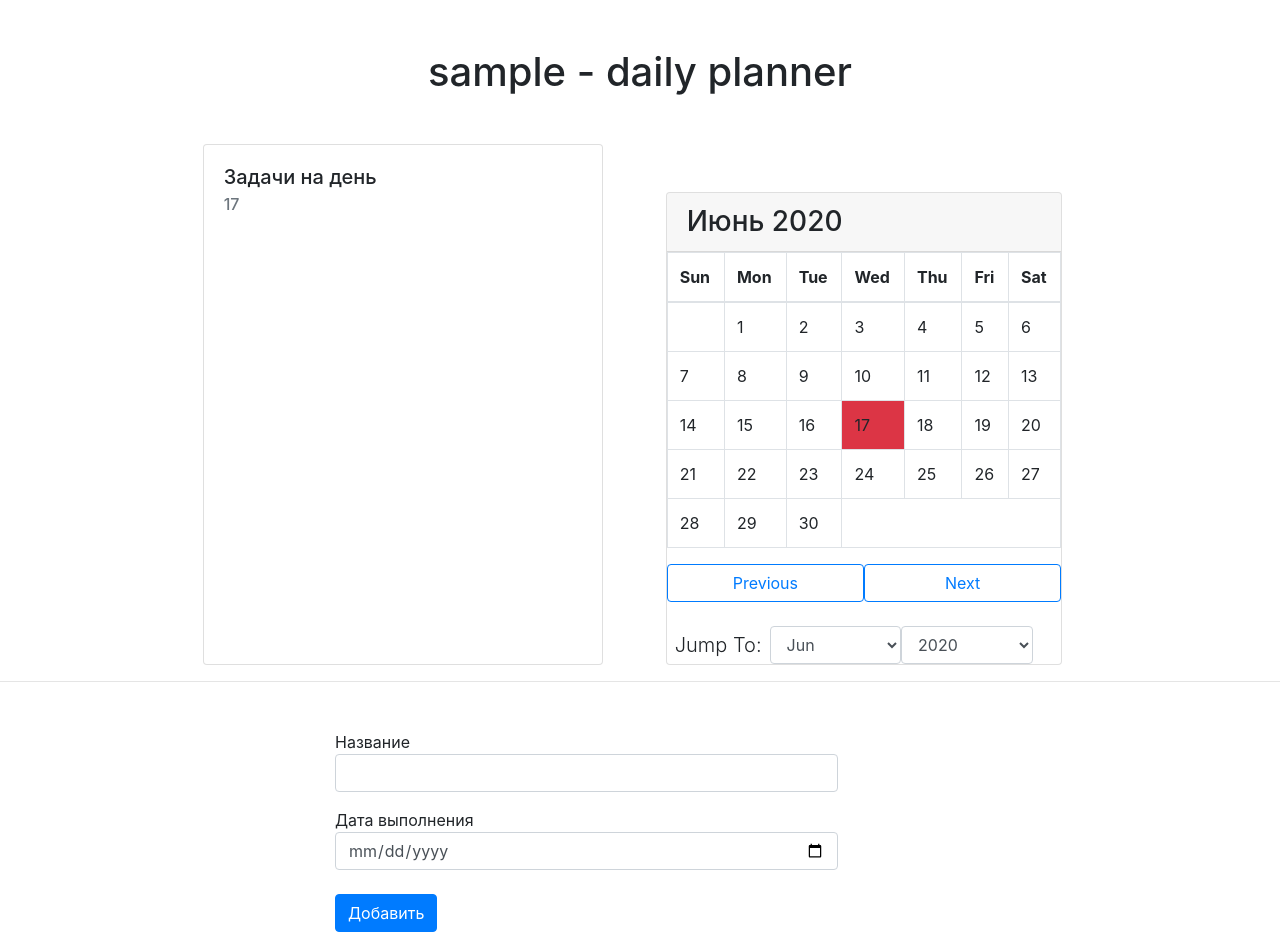
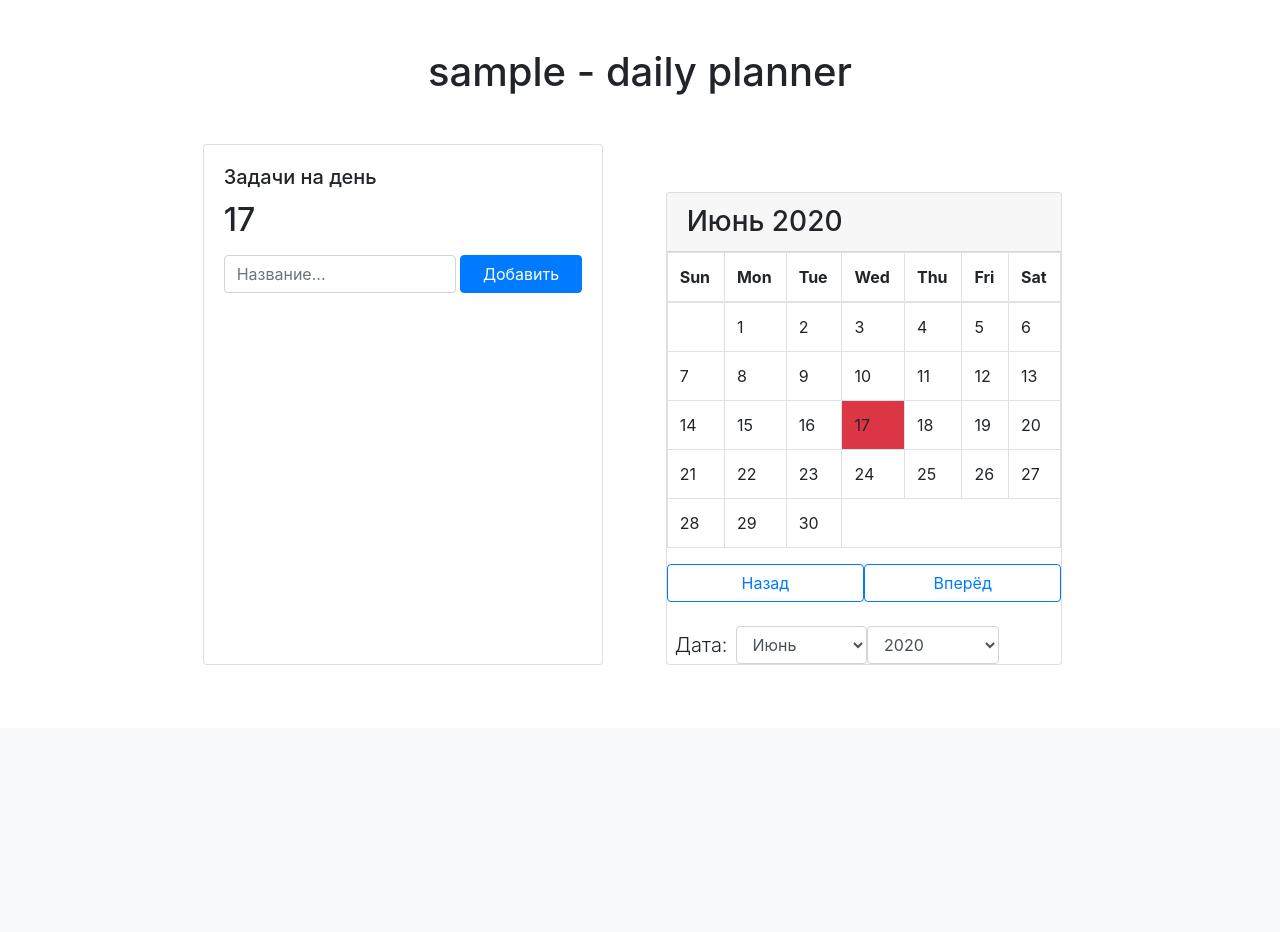
Before and after one commit to OhOverLord/daily-planner, a Django app: page /daily_planner/ in a window 1280 px wide. Shown: the part 72-1004 px from the top of the page. After the commit the page ends 737 px from the top, so only its background shows below. Run offline with Django 3.2, Linux system fonts and the light colour scheme; the visitor is signed in with stand-in values (Sample User, id 1); data comes from the database, SQL or seed files in the repository; data that the repository does not hold is empty; some libraries are stand-ins or nearby versions.

Commit message:
Added big update

```diff
--- a/dailyPlannerSite/dailyPlannerPage/templates/base_generic.html
+++ b/dailyPlannerSite/dailyPlannerPage/templates/base_generic.html
@@ -14,6 +14,8 @@
           color: #fff;
         }
     </style>
+    {% load static %}
+    <link rel="stylesheet" href="{% static 'css/style.css' %}">
 </head>
 <body>
 <nav class="navbar navbar-expand-lg sticky-top navbar-light bg-light d-flex">
--- a/dailyPlannerSite/dailyPlannerPage/templates/index.html
+++ b/dailyPlannerSite/dailyPlannerPage/templates/index.html
@@ -11,7 +11,18 @@
         <div class="card" style="width: 25rem;">
             <div class="card-body">
               <h5 class="card-title">Задачи на день</h5>
-              <h6 class="card-subtitle mb-2 text-muted" id="day-plan"></h6>
+              <div class="d-flex flex-column" id="day-plan">
+                  <div id="myDIV" class="header">
+                        <h2 id="titleDay"></h2>
+                        <div class="d-flex mt-3">
+                            <input type="text" id="myInput" class="form-control" placeholder="Название...">
+                            <input type="submit" onclick="newElement()" value="Добавить" class="btn btn-primary w-50 ml-1">
+                        </div>
+                    </div>
+
+                    <ul id="myUL" class="mt-3">
+                    </ul>
+              </div>
               <div id="cont-for-task"></div>
             </div>
         </div>
@@ -39,26 +50,26 @@
 
                 <div class="form-inline">
 
-                    <button class="btn btn-outline-primary col-sm-6" id="previous" onclick="previous()">Previous</button>
+                    <button class="btn btn-outline-primary col-sm-6" id="previous" onclick="previous()">Назад</button>
 
-                    <button class="btn btn-outline-primary col-sm-6" id="next" onclick="next()">Next</button>
+                    <button class="btn btn-outline-primary col-sm-6" id="next" onclick="next()">Вперёд</button>
                 </div>
                 <br/>
                 <form class="form-inline">
-                    <label class="lead mr-2 ml-2" for="month">Jump To: </label>
+                    <label class="lead mr-2 ml-2" for="month">Дата: </label>
                     <select class="form-control col-sm-4" name="month" id="month" onchange="jump()">
-                        <option value=0>Jan</option>
-                        <option value=1>Feb</option>
-                        <option value=2>Mar</option>
-                        <option value=3>Apr</option>
-                        <option value=4>May</option>
-                        <option value=5>Jun</option>
-                        <option value=6>Jul</option>
-                        <option value=7>Aug</option>
-                        <option value=8>Sep</option>
-                        <option value=9>Oct</option>
-                        <option value=10>Nov</option>
-                        <option value=11>Dec</option>
+                        <option value=0>Январь</option>
+                        <option value=1>Февраль</option>
+                        <option value=2>Март</option>
+                        <option value=3>Апрель</option>
+                        <option value=4>Май</option>
+                        <option value=5>Июнь</option>
+                        <option value=6>Июль</option>
+                        <option value=7>Август</option>
+                        <option value=8>Сентябоь</option>
+                        <option value=9>Октябрь</option>
+                        <option value=10>Ноябрь</option>
+                        <option value=11>Декабрь</option>
                     </select>
 
 
@@ -108,25 +119,22 @@
             </div>
         </div>
     </div>
-<hr>
-    <form action="{% url 'add_record' %}" method="POST" class="container mt-5 w-50">
-            {% csrf_token %}
-            {% for field in record_form %}
-                <div class="form-group row">
-                    <div class="col-sm-10">
-                            {{ field.label }}
-                            {{ field }}
-                    </div>
-                </div>
-            {% endfor %}
-            <input type="submit" value="Добавить" class="btn btn-primary mt-2">
-    </form>
+<!--<hr>-->
+<!--    <form action="{% url 'add_record' %}" method="POST" class="container mt-5 w-50">-->
+<!--            {% csrf_token %}-->
+<!--            {% for field in record_form %}-->
+<!--                <div class="form-group row">-->
+<!--                    <div class="col-sm-10">-->
+<!--                            {{ field.label }}-->
+<!--                            {{ field }}-->
+<!--                    </div>-->
+<!--                </div>-->
+<!--            {% endfor %}-->
+<!--            <input type="submit" value="Добавить" class="btn btn-primary mt-2">-->
+<!--    </form>-->
 {% endblock %}
 
 {% block script %}
-    <!--<button name="jump" onclick="jump()">Go</button>-->
-    <script src="scripts.js"></script>
-
     <!-- Optional JavaScript for bootstrap -->
     <!-- jQuery first, then Popper.js, then Bootstrap JS -->
     <script src="https://code.jquery.com/jquery-3.3.1.slim.min.js"
--- a/dailyPlannerSite/dailyPlannerPage/views.py
+++ b/dailyPlannerSite/dailyPlannerPage/views.py
@@ -91,15 +91,13 @@ class AddRecord(View):
                             , content_type='application/json')
 
     def post(self, request):
-        record_form = RecordForm(request.POST)
         current_user = request.user
-        if record_form.is_valid():
-            record = Record()
-            record.user = current_user
-            record.title = record_form.cleaned_data['title']
-            record.completion_date = record_form.cleaned_data['completion_date']
-            record.save()
-        return redirect('/')
+        record = Record()
+        record.user = current_user
+        record.title = request.POST.get("title")
+        record.completion_date = request.POST.get("completion_date")
+        record.save()
+        return redirect("/")
 
 
 class RecordStatus(View):
@@ -107,10 +105,15 @@ class RecordStatus(View):
         current_user = User.objects.get(username=request.user)
         now = datetime.datetime.now()
         for el in current_user.record_set.all():
-            if el.status != 'Выполненно':
+            if el.status != 'Выполнено':
                 date = str(el.completion_date).split('-')
                 if date[0] <= str(now.year) and date[1][1] <= str(now.month) and date[2] < str(now.day + 1):
-                    print(el.completion_date)
                     el.status = 'Не выполнено'
                     el.save()
         return HttpResponse("True")
+
+    def post(self, request):
+        record = Record.objects.get(id=request.POST.get("id"))
+        record.status = "Выполнено"
+        record.save()
+        return HttpResponse("True")
--- /dev/null
+++ b/dailyPlannerSite/static/css/style.css
@@ -0,0 +1,47 @@
+ul {
+    margin: 0;
+    padding: 0;
+    list-style-type: none;
+}
+
+ul li:nth-child(odd) {
+    background: #f9f9f9;
+}
+
+ul li:hover {
+    background: #ddd;
+}
+
+ul li.checked {
+    background: #888;
+    color: #fff;
+    text-decoration: line-through;
+}
+
+ul li.checked::before {
+    content: '';
+    position: absolute;
+    border-color: #fff;
+    border-style: solid;
+    border-width: 0 2px 2px 0;
+    top: 10px;
+    left: 16px;
+    transform: rotate(45deg);
+    height: 15px;
+    width: 7px;
+}
+
+.close:hover {
+    background-color: #555;
+    color: white;
+}
+
+.header:after {
+    content: "";
+    display: table;
+    clear: both;
+}
+
+.addBtn:hover {
+    background-color: #bbb;
+}
```
Also changed, not shown: dailyPlannerSite/static/js/calendar.js (+108 -40 lines).
